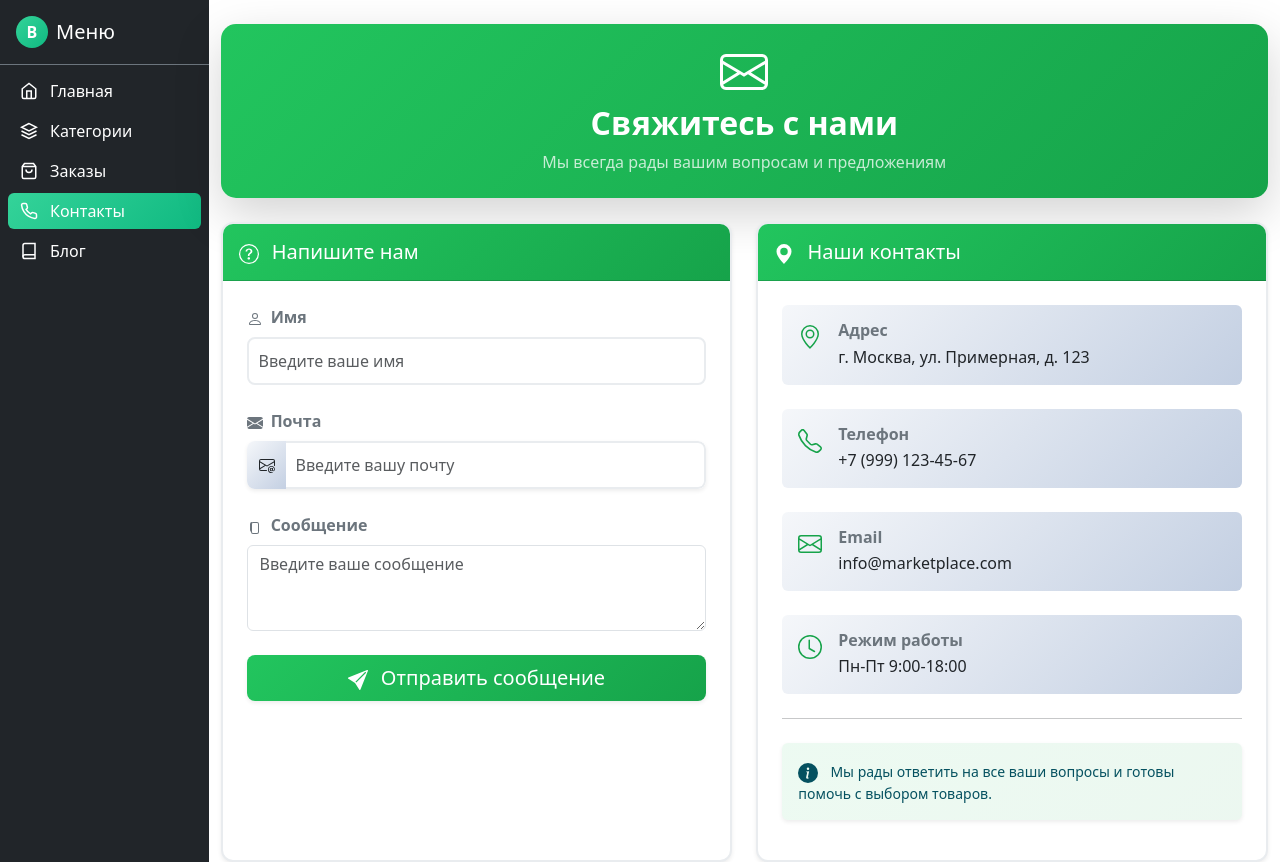
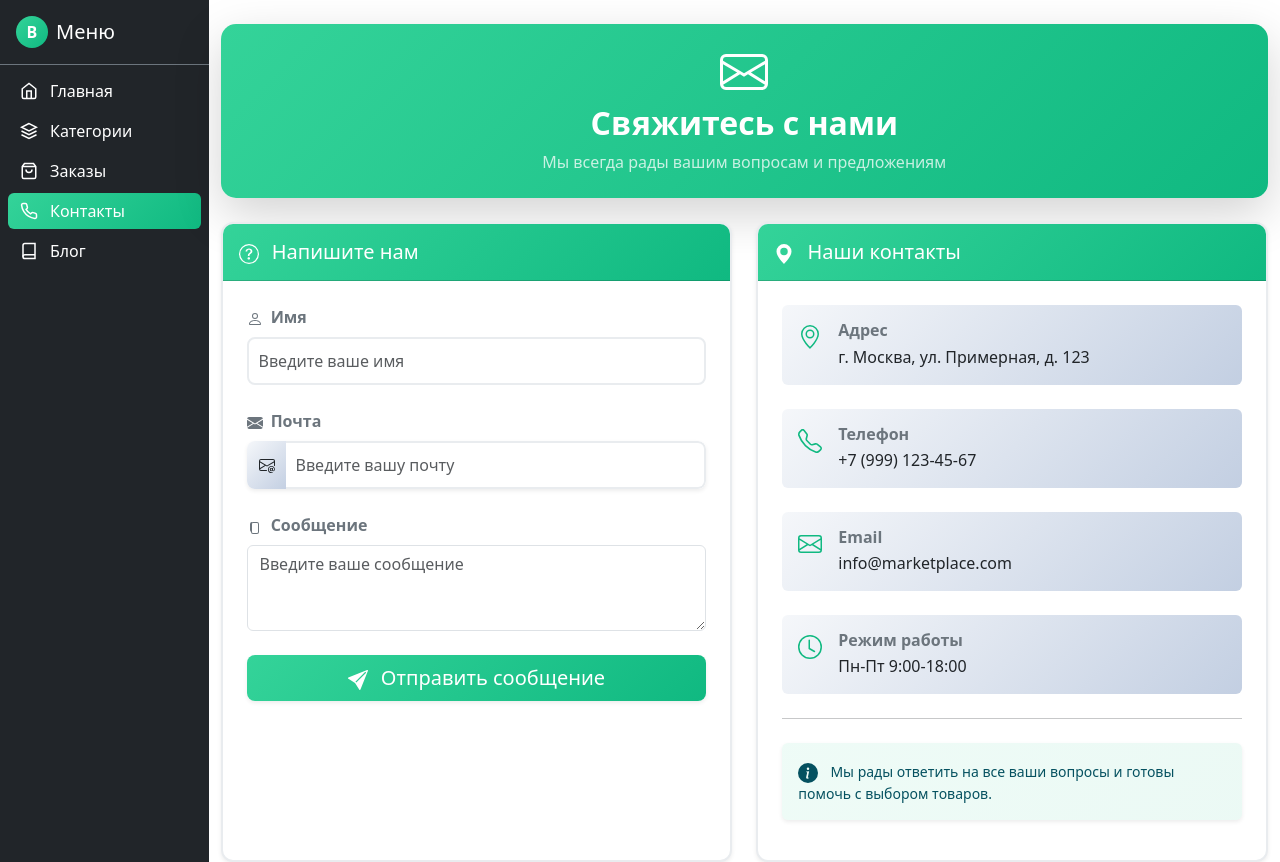
Before and after one commit to riga1897/Django, a Django app: page /contacts/ in a window 1280 px wide. Run offline with Django 5.2, Linux system fonts and the light colour scheme; some libraries are stand-ins or nearby versions.

Commit message:
Update contact page colors to match listing pages
Adjusted border-left color for success alerts and gradient backgrounds on the contacts page to use a lighter green (#10b981) to match the listing pages.

Replit-Commit-Author: Agent
Replit-Commit-Session-Id: 6f91b918-d2ac-4e82-a3d0-0f13c57d1a94
Replit-Commit-Checkpoint-Type: full_checkpoint

```diff
--- a/marketplace/templates/marketplace/contacts.html
+++ b/marketplace/templates/marketplace/contacts.html
@@ -4,7 +4,7 @@
 <div class="container mt-4">
     {% if messages %}
     {% for message in messages %}
-    <div class="alert alert-success alert-dismissible fade show shadow-sm" role="alert" style="border-left: 4px solid #16a34a;">
+    <div class="alert alert-success alert-dismissible fade show shadow-sm" role="alert" style="border-left: 4px solid #10b981;">
         <svg class="me-2" width="20" height="20" fill="currentColor" viewBox="0 0 16 16">
             <path d="M16 8A8 8 0 1 1 0 8a8 8 0 0 1 16 0zm-3.97-3.03a.75.75 0 0 0-1.08.022L7.477 9.417 5.384 7.323a.75.75 0 0 0-1.06 1.06L6.97 11.03a.75.75 0 0 0 1.079-.02l3.992-4.99a.75.75 0 0 0-.01-1.05z"/>
         </svg>
@@ -15,7 +15,7 @@
     {% endif %}
 
     <!-- Градиентный заголовок -->
-    <div class="card shadow-lg mb-4" style="border: none; border-radius: 15px; background: linear-gradient(135deg, #22c55e 0%, #16a34a 100%);">
+    <div class="card shadow-lg mb-4" style="border: none; border-radius: 15px; background: linear-gradient(135deg, #34d399 0%, #10b981 100%);">
         <div class="card-body text-white text-center py-4">
             <svg class="mb-2" width="48" height="48" fill="currentColor" viewBox="0 0 16 16">
                 <path d="M0 4a2 2 0 0 1 2-2h12a2 2 0 0 1 2 2v8a2 2 0 0 1-2 2H2a2 2 0 0 1-2-2V4Zm2-1a1 1 0 0 0-1 1v.217l7 4.2 7-4.2V4a1 1 0 0 0-1-1H2Zm13 2.383-4.708 2.825L15 11.105V5.383Zm-.034 6.876-5.64-3.471L8 9.583l-1.326-.795-5.64 3.47A1 1 0 0 0 2 13h12a1 1 0 0 0 .966-.741ZM1 11.105l4.708-2.897L1 5.383v5.722Z"/>
@@ -29,7 +29,7 @@
         <!-- Форма обратной связи -->
         <div class="col-lg-6">
             <div class="card shadow-sm h-100" style="border: 2px solid #e9ecef; border-radius: 12px; transition: all 0.3s ease;">
-                <div class="card-header" style="background: linear-gradient(135deg, #22c55e 0%, #16a34a 100%); border-radius: 10px 10px 0 0;">
+                <div class="card-header" style="background: linear-gradient(135deg, #34d399 0%, #10b981 100%); border-radius: 10px 10px 0 0;">
                     <h5 class="text-white mb-0 py-2">
                         <svg class="me-2" width="20" height="20" fill="currentColor" viewBox="0 0 16 16">
                             <path d="M8 15A7 7 0 1 1 8 1a7 7 0 0 1 0 14zm0 1A8 8 0 1 0 8 0a8 8 0 0 0 0 16z"/>
@@ -113,12 +113,12 @@
 
                         <button class="btn btn-lg w-100 shadow-sm"
                                 type="submit"
-                                style="background: linear-gradient(135deg, #22c55e 0%, #16a34a 100%);
+                                style="background: linear-gradient(135deg, #34d399 0%, #10b981 100%);
                                        border: none;
                                        border-radius: 8px;
                                        color: white;
                                        transition: all 0.3s ease;"
-                                onmouseover="this.style.transform='translateY(-2px)'; this.style.boxShadow='0 8px 20px rgba(34,197,94,0.4)'"
+                                onmouseover="this.style.transform='translateY(-2px)'; this.style.boxShadow='0 8px 20px rgba(52,211,153,0.4)'"
                                 onmouseout="this.style.transform='translateY(0)'; this.style.boxShadow='0 2px 5px rgba(0,0,0,0.1)'">
                             <svg class="me-2" width="20" height="20" fill="currentColor" viewBox="0 0 16 16">
                                 <path d="M15.964.686a.5.5 0 0 0-.65-.65L.767 5.855H.766l-.452.18a.5.5 0 0 0-.082.887l.41.26.001.002 4.995 3.178 3.178 4.995.002.002.26.41a.5.5 0 0 0 .886-.083l6-15Zm-1.833 1.89L6.637 10.07l-.215-.338a.5.5 0 0 0-.154-.154l-.338-.215 7.494-7.494 1.178-.471-.47 1.178Z"/>
@@ -133,7 +133,7 @@
         <!-- Контактная информация -->
         <div class="col-lg-6">
             <div class="card shadow-sm h-100" style="border: 2px solid #e9ecef; border-radius: 12px;">
-                <div class="card-header" style="background: linear-gradient(135deg, #22c55e 0%, #16a34a 100%); border-radius: 10px 10px 0 0;">
+                <div class="card-header" style="background: linear-gradient(135deg, #34d399 0%, #10b981 100%); border-radius: 10px 10px 0 0;">
                     <h5 class="text-white mb-0 py-2">
                         <svg class="me-2" width="20" height="20" fill="currentColor" viewBox="0 0 16 16">
                             <path d="M8 16s6-5.686 6-10A6 6 0 0 0 2 6c0 4.314 6 10 6 10zm0-7a3 3 0 1 1 0-6 3 3 0 0 1 0 6z"/>
@@ -145,7 +145,7 @@
                     <!-- Адрес -->
                     <div class="mb-4 p-3 rounded" style="background: linear-gradient(135deg, #f5f7fa 0%, #c3cfe2 100%); transition: all 0.3s ease;">
                         <div class="d-flex align-items-start">
-                            <svg class="me-3 mt-1 flex-shrink-0" width="24" height="24" fill="currentColor" viewBox="0 0 16 16" style="color: #16a34a;">
+                            <svg class="me-3 mt-1 flex-shrink-0" width="24" height="24" fill="currentColor" viewBox="0 0 16 16" style="color: #10b981;">
                                 <path d="M12.166 8.94c-.524 1.062-1.234 2.12-1.96 3.07A31.493 31.493 0 0 1 8 14.58a31.481 31.481 0 0 1-2.206-2.57c-.726-.95-1.436-2.008-1.96-3.07C3.304 7.867 3 6.862 3 6a5 5 0 0 1 10 0c0 .862-.305 1.867-.834 2.94zM8 16s6-5.686 6-10A6 6 0 0 0 2 6c0 4.314 6 10 6 10z"/>
                                 <path d="M8 8a2 2 0 1 1 0-4 2 2 0 0 1 0 4zm0 1a3 3 0 1 0 0-6 3 3 0 0 0 0 6z"/>
                             </svg>
@@ -159,7 +159,7 @@
                     <!-- Телефон -->
                     <div class="mb-4 p-3 rounded" style="background: linear-gradient(135deg, #f5f7fa 0%, #c3cfe2 100%); transition: all 0.3s ease;">
                         <div class="d-flex align-items-start">
-                            <svg class="me-3 mt-1 flex-shrink-0" width="24" height="24" fill="currentColor" viewBox="0 0 16 16" style="color: #16a34a;">
+                            <svg class="me-3 mt-1 flex-shrink-0" width="24" height="24" fill="currentColor" viewBox="0 0 16 16" style="color: #10b981;">
                                 <path d="M3.654 1.328a.678.678 0 0 0-1.015-.063L1.605 2.3c-.483.484-.661 1.169-.45 1.77a17.568 17.568 0 0 0 4.168 6.608 17.569 17.569 0 0 0 6.608 4.168c.601.211 1.286.033 1.77-.45l1.034-1.034a.678.678 0 0 0-.063-1.015l-2.307-1.794a.678.678 0 0 0-.58-.122l-2.19.547a1.745 1.745 0 0 1-1.657-.459L5.482 8.062a1.745 1.745 0 0 1-.46-1.657l.548-2.19a.678.678 0 0 0-.122-.58L3.654 1.328zM1.884.511a1.745 1.745 0 0 1 2.612.163L6.29 2.98c.329.423.445.974.315 1.494l-.547 2.19a.678.678 0 0 0 .178.643l2.457 2.457a.678.678 0 0 0 .644.178l2.189-.547a1.745 1.745 0 0 1 1.494.315l2.306 1.794c.829.645.905 1.87.163 2.611l-1.034 1.034c-.74.74-1.846 1.065-2.877.702a18.634 18.634 0 0 1-7.01-4.42 18.634 18.634 0 0 1-4.42-7.009c-.362-1.03-.037-2.137.703-2.877L1.885.511z"/>
                             </svg>
                             <div>
@@ -172,7 +172,7 @@
                     <!-- Email -->
                     <div class="mb-4 p-3 rounded" style="background: linear-gradient(135deg, #f5f7fa 0%, #c3cfe2 100%); transition: all 0.3s ease;">
                         <div class="d-flex align-items-start">
-                            <svg class="me-3 mt-1 flex-shrink-0" width="24" height="24" fill="currentColor" viewBox="0 0 16 16" style="color: #16a34a;">
+                            <svg class="me-3 mt-1 flex-shrink-0" width="24" height="24" fill="currentColor" viewBox="0 0 16 16" style="color: #10b981;">
                                 <path d="M0 4a2 2 0 0 1 2-2h12a2 2 0 0 1 2 2v8a2 2 0 0 1-2 2H2a2 2 0 0 1-2-2V4Zm2-1a1 1 0 0 0-1 1v.217l7 4.2 7-4.2V4a1 1 0 0 0-1-1H2Zm13 2.383-4.708 2.825L15 11.105V5.383Zm-.034 6.876-5.64-3.471L8 9.583l-1.326-.795-5.64 3.47A1 1 0 0 0 2 13h12a1 1 0 0 0 .966-.741ZM1 11.105l4.708-2.897L1 5.383v5.722Z"/>
                             </svg>
                             <div>
@@ -185,7 +185,7 @@
                     <!-- Режим работы -->
                     <div class="mb-4 p-3 rounded" style="background: linear-gradient(135deg, #f5f7fa 0%, #c3cfe2 100%); transition: all 0.3s ease;">
                         <div class="d-flex align-items-start">
-                            <svg class="me-3 mt-1 flex-shrink-0" width="24" height="24" fill="currentColor" viewBox="0 0 16 16" style="color: #16a34a;">
+                            <svg class="me-3 mt-1 flex-shrink-0" width="24" height="24" fill="currentColor" viewBox="0 0 16 16" style="color: #10b981;">
                                 <path d="M8 3.5a.5.5 0 0 0-1 0V9a.5.5 0 0 0 .252.434l3.5 2a.5.5 0 0 0 .496-.868L8 8.71V3.5z"/>
                                 <path d="M8 16A8 8 0 1 0 8 0a8 8 0 0 0 0 16zm7-8A7 7 0 1 1 1 8a7 7 0 0 1 14 0z"/>
                             </svg>
@@ -199,7 +199,7 @@
                     <hr class="my-4">
 
                     <!-- Дополнительная информация -->
-                    <div class="alert alert-info border-0 shadow-sm" style="background: linear-gradient(135deg, #22c55e15 0%, #16a34a15 100%);">
+                    <div class="alert alert-info border-0 shadow-sm" style="background: linear-gradient(135deg, #34d39915 0%, #10b98115 100%);">
                         <svg class="me-2" width="20" height="20" fill="currentColor" viewBox="0 0 16 16">
                             <path d="M8 16A8 8 0 1 0 8 0a8 8 0 0 0 0 16zm.93-9.412-1 4.705c-.07.34.029.533.304.533.194 0 .487-.07.686-.246l-.088.416c-.287.346-.92.598-1.465.598-.703 0-1.002-.422-.808-1.319l.738-3.468c.064-.293.006-.399-.287-.47l-.451-.081.082-.381 2.29-.287zM8 5.5a1 1 0 1 1 0-2 1 1 0 0 1 0 2z"/>
                         </svg>
@@ -229,8 +229,8 @@
     input[type="text"]:focus,
     input[type="email"]:focus,
     textarea:focus {
-        border-color: #16a34a;
-        box-shadow: 0 0 0 0.25rem rgba(34,197,94,.25);
+        border-color: #10b981;
+        box-shadow: 0 0 0 0.25rem rgba(16,185,129,.25);
         outline: none;
     }
 
```
